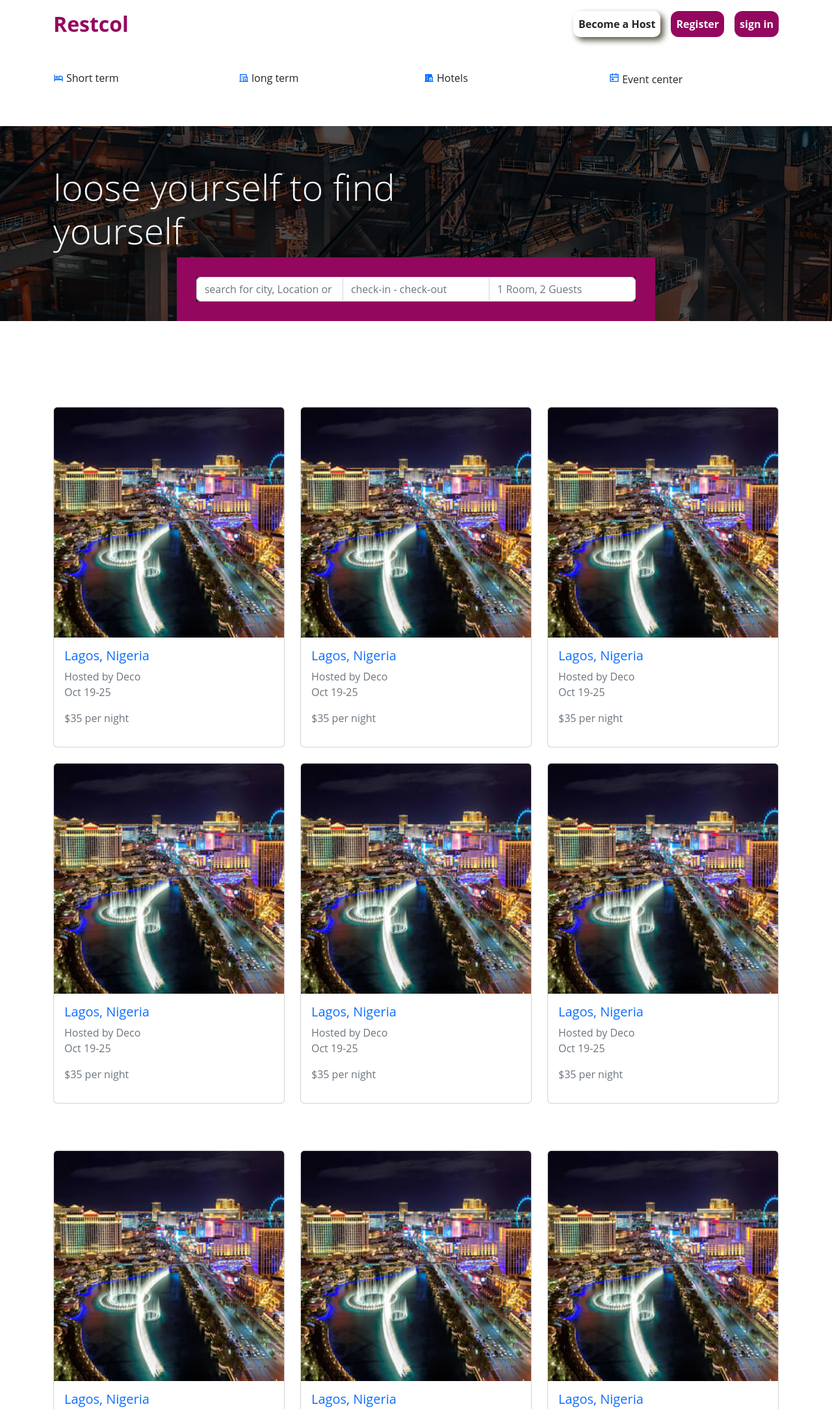
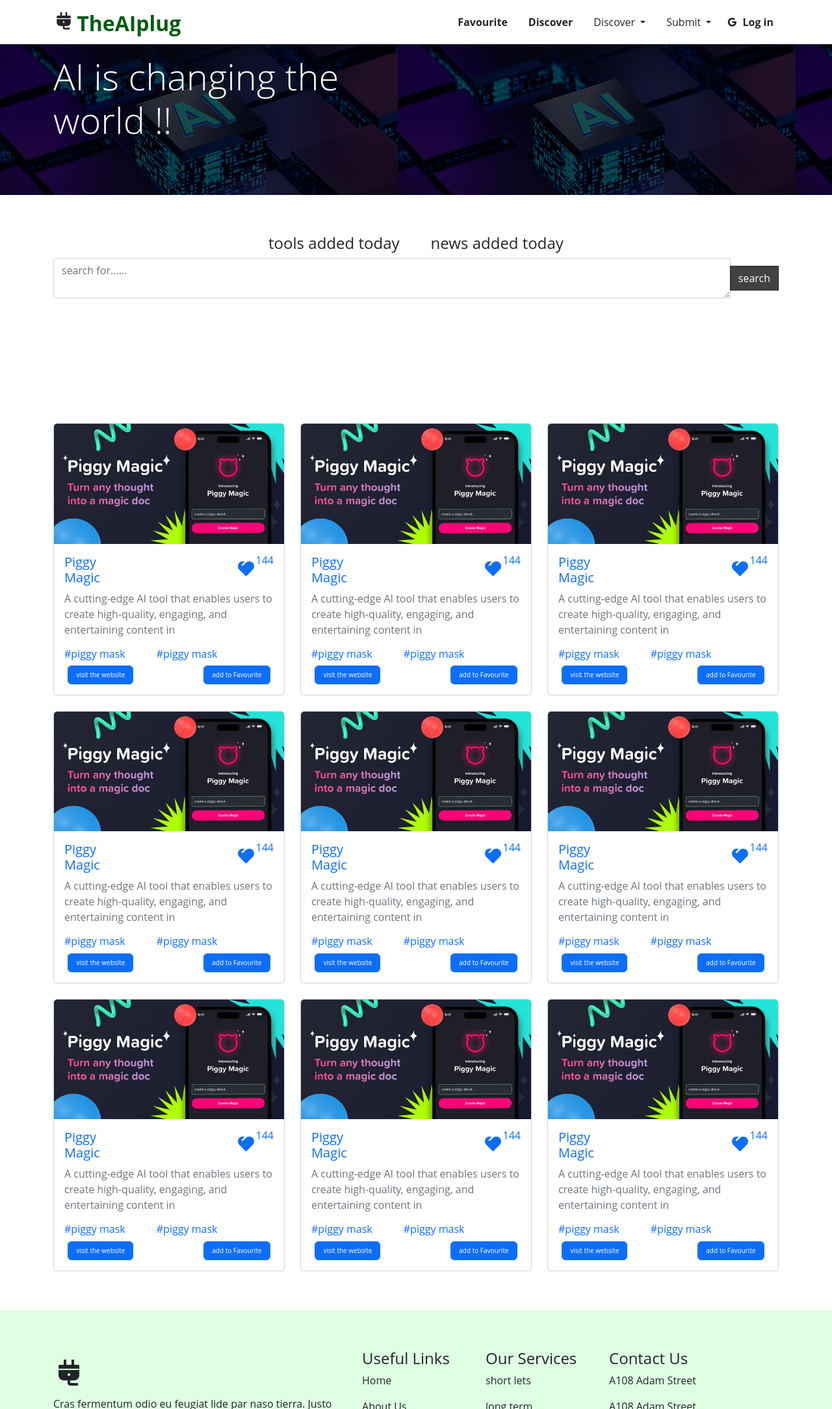
Before and after one commit to RAPHAPOMA/chizzy, a plain HTML site: page index.html in a window 1280 px wide. Shown: the top 2168 px of the page at 65% size. Drawn offline with nearby package versions, Linux system fonts and the light colour scheme.

Commit message:
juventus

```diff
--- a/css/styles.css
+++ b/css/styles.css
@@ -20,47 +20,23 @@ section{
     background-color: white;
 }
 
-.navitema a{
-    color: white;
+.nenye{
+    font-size: 2rem;
 }
 
-.navitemb a{
-    color: white;
-}
-
-.navitemc{
-    background-color: rgb(148, 7, 94) !important;
-    border-radius: 12px;
-
-}
-
-.navitemb{
-    background-color: rgb(148, 7, 94) !important;
-    border-radius: 12px;
-
-}
-
-.navitema{
-    background-color: white;
-    box-shadow:5px 5px 10px rgb(90, 87, 69);
-    border-radius: 10px;
-
-}
-
-.navlink{
-    background-color: rgb(148, 7, 94) !important;
-
-
+.soul{
+   font-size: 3rem;
 }
 
 
 
+
 .navbar-brand{
-    color: rgb(148, 7, 94) !important;
+    color: rgb(5, 92, 19) !important;
 }
 
 #loose{
-    background:linear-gradient(rgba(0, 0, 0, 0.7),rgba(0, 0, 0, 0.7)), url(/img/cta-bg.jpg);
+    background:linear-gradient(rgba(0, 0, 0, 0.7),rgba(0, 0, 0, 0.7)), url(/img/ai\ pics.jpg);
     background-attachment: fixed;
     height: 300px;
 }
@@ -74,10 +50,60 @@ a{
 
 }
 
+#tools{
+    margin-top: 50px !important;
+}
+
 #footer{
-    background-color: rgb(148, 7, 94) ;
+    background-color: rgb(223,255,226) ;
 }
 
 .input-group{
-    border: 30px solid rgb(148, 7, 94);
+    align-items: center;
+    justify-content: center;
 }
+
+.btn-search{
+    background: #424242;
+    border-radius: 0;
+    color: #fff;
+    border-width: 1px;
+    border-style: solid;
+    border-color: #1c1c1c;
+
+}
+
+.btn-search:link, .btn-search:hover{
+    color: #fff;
+}
+
+.btn-search:active, .btn-search:hover{
+    background: #1c1c1c;
+    color: #fff;
+}
+
+.game{
+    gap: 200px !important;
+}
+
+.juve{
+    font-size: 30px;
+}
+
+.kaka{
+    gap: 100px !important;
+    align-items: center;
+    justify-content: center;
+}
+
+.stan{
+    font-size: 10px;
+}
+
+.philo{
+    margin-top: 10px;
+}
+
+.whyne{
+    color: rgb(148, 7, 94);
+}
--- a/index.html
+++ b/index.html
@@ -17,7 +17,11 @@
 
   <nav class="navbar navbar-expand-lg fixed-top">
     <div class="container-lg">
-      <a class="navbar-brand fw-bold" href="">Restcol</a>
+      <div>
+        <i class="nenye ri-plug-fill"></i>
+        <a class="navbar-brand fw-bold" href="">TheAIplug</a>
+      </div>
+
 
       <div class="navbar-toggler" type="button" data-bs-toggle="collapse" data-bs-target="#navbarSupportedContent" aria-controls="navbarSupportedContent" aria-expanded="false" aria-label="Toggle navigation">
         <span class="navbar-toggler-icon"></span>
@@ -25,14 +29,46 @@
       <div class="collapse navbar-collapse" id="navbarSupportedContent">
         <ul class="navbar-nav ms-auto mb-2 mb-lg-0 gap-3">
           <li class="navitema">
-            <a class="nav-link text-dark text-center active fw-bold" aria-current="page" href="#">Become a Host</a>
+            <a class="nav-link text-dark active fw-bold" aria-current="page" href="#">Favourite</a>
           </li>
           <li class="navitemb">
-            <a class="nav-link text-light text-center active fw-bold" href="#">Register</a>
+            <a class="nav-link text-dark active fw-bold" href="/signup.html">Discover</a>
           </li>
 
-          <li class="navitemc">
-            <a class="nav-link text-light text-center active fw-bold" href="/login.html">sign in</a>
+          <li class="nav-item dropdown">
+            <a class="nav-link dropdown-toggle text-dark active" href="#" role="button" data-bs-toggle="dropdown" aria-expanded="false">
+              Discover
+            </a>
+            <ul class="dropdown-menu">
+              <li><a class="dropdown-item" href="#">Action</a></li>
+              <li><a class="dropdown-item" href="#">Another action</a></li>
+              <li><hr class="dropdown-divider"></li>
+              <li><a class="dropdown-item" href="#">Something else here</a></li>
+            </ul>
+          </li>
+
+          <li class="nav-item dropdown">
+            <a class="nav-link dropdown-toggle text-dark active" href="#" role="button" data-bs-toggle="dropdown" aria-expanded="false">
+              Submit
+            </a>
+            <ul class="dropdown-menu">
+              <li><a class="dropdown-item" href="#">Action</a></li>
+              <li><a class="dropdown-item" href="#">Another action</a></li>
+              <li><a class="dropdown-item" href="#">Something else here</a></li>
+              <li><hr class="dropdown-divider"></li>
+              <div class="soso d-flex gap-5 text-center">
+                <i class="ri-youtube-fill"></i>
+                <i class="ri-linkedin-box-fill"></i>
+                <i class="ri-twitter-fill"></i>
+              </div>
+
+            </ul>
+          </li>
+
+
+          <li class="naviteme d-flex ">
+            <i class="tech mt-2 ri-google-fill"></i>
+            <a class="nav-link text-dark text-center active fw-bold" href="/login.html">Log in</a>
           </li>
 
         </ul>
@@ -40,60 +76,36 @@
     </div>
   </nav>
 
-  <section id="terms">
-    <div class="container-lg">
-      <div class="row mt-5  d-flex">
-        <div class="oma col-lg-3 col-sm-4 d-flex gap-1">
-          <a href="">
-          <i class="ri-hotel-bed-line"></i>
-         <a class="oma text-decoration-none text-dark active" href="">Short term</a>
-         </a>
-        </div>
-
-        <div class="lay col-lg-3 col-sm-4 d-flex gap-1">
-          <a href="">
-          <i class="ri-hotel-line"></i>
-          <a class="lay text-decoration-none text-dark active" href="">long term</a>
-          </a>
-        </div>
-
-        <div class="col-lg-3 col-sm-4 d-flex gap-1">
-          <a href="">
-          <i class="ri-hotel-fill"></i>
-          <a class="buju text-decoration-none text-dark active" href="">Hotels</a>
-          </a>
-        </a>
-        </div>
-
-        <div class="col-lg-3 gap-1">
-          <a href="">
-          <i class="ri-calendar-event-line"></i>
-          <a class="ayo text-decoration-none text-dark active" href="">Event center</a>
-          </a>
-        </div>
-      </div>
-    </div>
-
-  </section>
-
   <section id="loose">
     <div class="container">
       <div class="col-6">
-        <h1 class="posky text-light active display-4">loose yourself to find yourself</h1>
+        <h1 class="posky text-light active display-4 mt-4">AI is changing the world !!</h1>
 
       </div>
 
     </div>
 
-    <div class="row justify-content-center align-items-center">
-      <div class="col-lg-7">
-        <div class="input-group">
-          <input type="text" class="form-control" placeholder="search for city, Location or Hotels" aria-label="Username" aria-describedby="basic-addon1">
-          <input type="text" class="form-control" placeholder="check-in - check-out" aria-label="Username" aria-describedby="basic-addon1">
-          <input type="text" class="form-control" placeholder="1 Room, 2 Guests" aria-label="Username" aria-describedby="basic-addon1">
+  </section>
+
+  <section class="tools">
+    <div class="container-lg">
+
+     <div class="ama d-flex gap-5 justify-content-center">
+      <div class="ads">
+        <h4>tools added today</h4>
+      </div>
+
+      <div class="kolo">
+        <h4>news added today</h4>
+      </div>
 
      </div>
+     <div class="input-group">
+      <textarea class="form-control" placeholder="search for......"></textarea>
+      <span class="input-group-btn">
+        <button class="btn btn-search" type="button"><i class="fa fa-search fa-w"></i>search</button>
 
+      </span>
     </div>
 
 
@@ -109,27 +121,56 @@
         <a href="">
         <div class="a card" >
           <div class="pic1">
-            <img src="/img/14667_v10.jpeg" class="card-img-top" alt="...">
+            <img src="/img/piggy magic.webp" class="card-img-top" alt="...">
           </div>
           <div class="card-body">
-            <h5>Lagos, Nigeria</h5>
-            <p class="card-text text-muted active">Hosted by Deco <br> Oct 19-25</p>
-            <p class="text-muted">$35 per night</p>
+            <div class="game d-flex gap-5">
+             <h5>Piggy Magic</h5>
+              <div class="d-flex">
+                <i class="juve ri-heart-2-fill"></i>
+                <h6>144</h6>
+              </div>
+            </div>
+            <p class="card-text text-muted active">A cutting-edge AI tool that enables
+              users to create high-quality, engaging, and entertaining content in</p>
+              <div class="hashtag d-flex gap-5">
+                <h6>#piggy mask</h6>
+                <h6>#piggy mask</h6>
+              </div>
+              <div class="kaka gap-5 d-md-flex">
+                <button class="stan btn btn-primary me-md-2" type="button">visit the website</button>
+                <button class="stan btn btn-primary" type="button">add to Favourite</button>
+              </div>
           </div>
         </div>
       </a>
       </div>
 
+
       <div class="col-lg-4 col-md-6 col-10">
         <a href="">
-        <div class="a card " >
+        <div class="a card" >
           <div class="pic1">
-            <img src="/img/14667_v10.jpeg" class="card-img-top" alt="...">
+            <img src="/img/piggy magic.webp" class="card-img-top" alt="...">
           </div>
           <div class="card-body">
-            <h5>Lagos, Nigeria</h5>
-            <p class="card-text text-muted active">Hosted by Deco <br> Oct 19-25</p>
-            <p class="text-muted">$35 per night</p>
+            <div class="game d-flex gap-5">
+             <h5>Piggy Magic</h5>
+              <div class="d-flex">
+                <i class="juve ri-heart-2-fill"></i>
+                <h6>144</h6>
+              </div>
+            </div>
+            <p class="card-text text-muted active">A cutting-edge AI tool that enables
+              users to create high-quality, engaging, and entertaining content in</p>
+              <div class="hashtag d-flex gap-5">
+                <h6>#piggy mask</h6>
+                <h6>#piggy mask</h6>
+              </div>
+              <div class="kaka gap-5 d-md-flex">
+                <button class="stan btn btn-primary me-md-2" type="button">visit the website</button>
+                <button class="stan btn btn-primary" type="button">add to Favourite</button>
+              </div>
           </div>
         </div>
       </a>
@@ -139,12 +180,26 @@
         <a href="">
         <div class="a card" >
           <div class="pic1">
-            <img src="/img/14667_v10.jpeg" class="card-img-top" alt="...">
+            <img src="/img/piggy magic.webp" class="card-img-top" alt="...">
           </div>
           <div class="card-body">
-            <h5>Lagos, Nigeria</h5>
-            <p class="card-text text-muted active">Hosted by Deco <br> Oct 19-25</p>
-            <p class="text-muted">$35 per night</p>
+            <div class="game d-flex gap-5">
+             <h5>Piggy Magic</h5>
+              <div class="d-flex">
+                <i class="juve ri-heart-2-fill"></i>
+                <h6>144</h6>
+              </div>
+            </div>
+            <p class="card-text text-muted active">A cutting-edge AI tool that enables
+              users to create high-quality, engaging, and entertaining content in</p>
+              <div class="hashtag d-flex gap-5">
+                <h6>#piggy mask</h6>
+                <h6>#piggy mask</h6>
+              </div>
+              <div class="kaka gap-5 d-md-flex">
+                <button class="stan btn btn-primary me-md-2" type="button">visit the website</button>
+                <button class="stan btn btn-primary" type="button">add to Favourite</button>
+              </div>
           </div>
         </div>
       </a>
@@ -153,83 +208,30 @@
      <!-- </div> -->
 
      <!-- <div class="row d-flex gy-4 mt-1 justify-content-center align-items-center"> -->
-      <div class="col-lg-4 col-lg-4 col-md-6 col-10">
-        <a href="">
-        <div class="a card">
-          <div class="pic1">
-            <img src="/img/14667_v10.jpeg" class="card-img-top" alt="...">
-
-          </div>
-          <div class="card-body">
-            <h5>Lagos, Nigeria</h5>
-            <p class="card-text text-muted active">Hosted by Deco <br> Oct 19-25</p>
-            <p class="text-muted">$35 per night</p>
-          </div>
-        </div>
-      </a>
-      </div>
-
-      <div class="col-lg-4 col-lg-4 col-md-6 col-10">
-        <a href="">
-        <div class="a card">
-          <div class="pic1">
-            <img src="/img/14667_v10.jpeg" class="card-img-top" alt="...">
-          </div>
-          <div class="card-body">
-            <h5>Lagos, Nigeria</h5>
-            <p class="card-text text-muted active">Hosted by Deco <br> Oct 19-25</p>
-            <p class="text-muted">$35 per night</p>
-          </div>
-        </div>
-      </a>
-      </div>
-
-      <div class="col-lg-4 col-lg-4 col-md-6 col-10">
-        <a href="">
-        <div class="a card">
-          <div class="pic1">
-            <img src="/img/14667_v10.jpeg" class="card-img-top" alt="...">
-          </div>
-          <div class="card-body">
-            <h5>Lagos, Nigeria</h5>
-            <p class="card-text text-muted active">Hosted by Deco <br> Oct 19-25</p>
-            <p class="text-muted">$35 per night</p>
-          </div>
-        </div>
-      </a>
-      </div>
-
-     </div>
-   </div>
-
-
-   <div class="container-lg">
-   <div class="row d-flex gy-4 mt-5 justify-content-center align-items-center">
       <div class="col-lg-4 col-md-6 col-10">
         <a href="">
         <div class="a card" >
           <div class="pic1">
-          <img src="/img/14667_v10.jpeg" class="card-img-top" alt="...">
+            <img src="/img/piggy magic.webp" class="card-img-top" alt="...">
           </div>
           <div class="card-body">
-          <h5>Lagos, Nigeria</h5>
-          <p class="card-text text-muted active">Hosted by Deco <br> Oct 19-25</p>
-          <p class="text-muted">$35 per night</p>
+            <div class="game d-flex gap-5">
+             <h5>Piggy Magic</h5>
+              <div class="d-flex">
+                <i class="juve ri-heart-2-fill"></i>
+                <h6>144</h6>
               </div>
             </div>
-    </a>
+            <p class="card-text text-muted active">A cutting-edge AI tool that enables
+              users to create high-quality, engaging, and entertaining content in</p>
+              <div class="hashtag d-flex gap-5">
+                <h6>#piggy mask</h6>
+                <h6>#piggy mask</h6>
               </div>
-
-    <div class="col-lg-4 col-md-6 col-10">
-      <a href="">
-      <div class="a card " >
-        <div class="pic1">
-          <img src="/img/14667_v10.jpeg" class="card-img-top" alt="...">
+              <div class="kaka gap-5 d-md-flex">
+                <button class="stan btn btn-primary me-md-2" type="button">visit the website</button>
+                <button class="stan btn btn-primary" type="button">add to Favourite</button>
               </div>
-        <div class="card-body">
-          <h5>Lagos, Nigeria</h5>
-          <p class="card-text text-muted active">Hosted by Deco <br> Oct 19-25</p>
-          <p class="text-muted">$35 per night</p>
           </div>
         </div>
       </a>
@@ -239,61 +241,142 @@
         <a href="">
         <div class="a card" >
           <div class="pic1">
-          <img src="/img/14667_v10.jpeg" class="card-img-top" alt="...">
+            <img src="/img/piggy magic.webp" class="card-img-top" alt="...">
           </div>
           <div class="card-body">
-          <h5>Lagos, Nigeria</h5>
-          <p class="card-text text-muted active">Hosted by Deco <br> Oct 19-25</p>
-          <p class="text-muted">$35 per night</p>
+            <div class="game d-flex gap-5">
+             <h5>Piggy Magic</h5>
+              <div class="d-flex">
+                <i class="juve ri-heart-2-fill"></i>
+                <h6>144</h6>
+              </div>
+            </div>
+            <p class="card-text text-muted active">A cutting-edge AI tool that enables
+              users to create high-quality, engaging, and entertaining content in</p>
+              <div class="hashtag d-flex gap-5">
+                <h6>#piggy mask</h6>
+                <h6>#piggy mask</h6>
+              </div>
+              <div class="kaka gap-5 d-md-flex">
+                <button class="stan btn btn-primary me-md-2" type="button">visit the website</button>
+                <button class="stan btn btn-primary" type="button">add to Favourite</button>
+              </div>
           </div>
         </div>
       </a>
       </div>
 
-   <!-- </div> -->
-
-   <!-- <div class="row d-flex gy-4 mt-1 justify-content-center align-items-center"> -->
-    <div class="col-lg-4 col-lg-4 col-md-6 col-10">
+      <div class="col-lg-4 col-md-6 col-10">
         <a href="">
-      <div class="a card">
+        <div class="a card" >
           <div class="pic1">
-          <img src="/img/14667_v10.jpeg" class="card-img-top" alt="...">
-
+            <img src="/img/piggy magic.webp" class="card-img-top" alt="...">
           </div>
           <div class="card-body">
-          <h5>Lagos, Nigeria</h5>
-          <p class="card-text text-muted active">Hosted by Deco <br> Oct 19-25</p>
-          <p class="text-muted">$35 per night</p>
+            <div class="game d-flex gap-5">
+             <h5>Piggy Magic</h5>
+              <div class="d-flex">
+                <i class="juve ri-heart-2-fill"></i>
+                <h6>144</h6>
+              </div>
+            </div>
+            <p class="card-text text-muted active">A cutting-edge AI tool that enables
+              users to create high-quality, engaging, and entertaining content in</p>
+              <div class="hashtag d-flex gap-5">
+                <h6>#piggy mask</h6>
+                <h6>#piggy mask</h6>
+              </div>
+              <div class="kaka gap-5 d-md-flex">
+                <button class="stan btn btn-primary me-md-2" type="button">visit the website</button>
+                <button class="stan btn btn-primary" type="button">add to Favourite</button>
+              </div>
           </div>
         </div>
       </a>
       </div>
 
-    <div class="col-lg-4 col-lg-4 col-md-6 col-10">
+      <div class="col-lg-4 col-md-6 col-10">
         <a href="">
-      <div class="a card">
+        <div class="a card" >
           <div class="pic1">
-          <img src="/img/14667_v10.jpeg" class="card-img-top" alt="...">
+            <img src="/img/piggy magic.webp" class="card-img-top" alt="...">
           </div>
           <div class="card-body">
-          <h5>Lagos, Nigeria</h5>
-          <p class="card-text text-muted active">Hosted by Deco <br> Oct 19-25</p>
-          <p class="text-muted">$35 per night</p>
+            <div class="game d-flex gap-5">
+             <h5>Piggy Magic</h5>
+              <div class="d-flex">
+                <i class="juve ri-heart-2-fill"></i>
+                <h6>144</h6>
+              </div>
+            </div>
+            <p class="card-text text-muted active">A cutting-edge AI tool that enables
+              users to create high-quality, engaging, and entertaining content in</p>
+              <div class="hashtag d-flex gap-5">
+                <h6>#piggy mask</h6>
+                <h6>#piggy mask</h6>
+              </div>
+              <div class="kaka gap-5 d-md-flex">
+                <button class="stan btn btn-primary me-md-2" type="button">visit the website</button>
+                <button class="stan btn btn-primary" type="button">add to Favourite</button>
+              </div>
           </div>
         </div>
       </a>
       </div>
 
-    <div class="col-lg-4 col-lg-4 col-md-6 col-10">
+      <div class="col-lg-4 col-md-6 col-10">
         <a href="">
-      <div class="a card">
+        <div class="a card" >
           <div class="pic1">
-          <img src="/img/14667_v10.jpeg" class="card-img-top" alt="...">
+            <img src="/img/piggy magic.webp" class="card-img-top" alt="...">
           </div>
           <div class="card-body">
-          <h5>Lagos, Nigeria</h5>
-          <p class="card-text text-muted active">Hosted by Deco <br> Oct 19-25</p>
-          <p class="text-muted">$35 per night</p>
+            <div class="game d-flex gap-5">
+             <h5>Piggy Magic</h5>
+              <div class="d-flex">
+                <i class="juve ri-heart-2-fill"></i>
+                <h6>144</h6>
+              </div>
+            </div>
+            <p class="card-text text-muted active">A cutting-edge AI tool that enables
+              users to create high-quality, engaging, and entertaining content in</p>
+              <div class="hashtag d-flex gap-5">
+                <h6>#piggy mask</h6>
+                <h6>#piggy mask</h6>
+              </div>
+              <div class="kaka gap-5 d-md-flex">
+                <button class="stan btn btn-primary me-md-2" type="button">visit the website</button>
+                <button class="stan btn btn-primary" type="button">add to Favourite</button>
+              </div>
+          </div>
+        </div>
+      </a>
+      </div>
+
+      <div class="col-lg-4 col-md-6 col-10">
+        <a href="">
+        <div class="a card" >
+          <div class="pic1">
+            <img src="/img/piggy magic.webp" class="card-img-top" alt="...">
+          </div>
+          <div class="card-body">
+            <div class="game d-flex gap-5">
+             <h5>Piggy Magic</h5>
+              <div class="d-flex">
+                <i class="juve ri-heart-2-fill"></i>
+                <h6>144</h6>
+              </div>
+            </div>
+            <p class="card-text text-muted active">A cutting-edge AI tool that enables
+              users to create high-quality, engaging, and entertaining content in</p>
+              <div class="hashtag d-flex gap-5">
+                <h6>#piggy mask</h6>
+                <h6>#piggy mask</h6>
+              </div>
+              <div class="kaka  gap-5 d-md-flex">
+                <button class="stan btn btn-primary me-md-2" type="button">visit the website</button>
+                <button class="stan btn btn-primary" type="button">add to Favourite</button>
+              </div>
           </div>
         </div>
       </a>
@@ -301,14 +384,16 @@
 
      </div>
    </div>
+
+ </div>
 </section>
 
 <section id="footer">
   <div class="container-lg">
     <div class="row gy-4">
-      <div class="col-lg-5 info text-light">
+      <div class="col-lg-5 info text-dark">
         <a href=""></a>
-        <h1 class="text-light active">Restcol</h1>
+        <i class="soul ri-plug-fill"></i>
         <p>Cras fermentum odio eu feugiat lide par
           naso tierra. Justo eget nada terra videa magna derita valies darta donna mare ferme
           ntum iaculis eu non diam phasellus.</p>
@@ -322,7 +407,7 @@
       </div>
 
 
-      <div class=" col-lg-2 text-light">
+      <div class=" col-lg-2 text-dark">
         <h4>Useful Links</h4>
         <p>Home</p>
         <p>About Us</p>
@@ -330,7 +415,7 @@
         <p>terms of Services</p>
         <p>rivacy policy</p>
       </div>
-      <div class=" col-lg-2 text-light">
+      <div class=" col-lg-2 text-dark">
         <h4>Our Services</h4>
         <p>short lets</p>
         <p>long term</p>
@@ -338,7 +423,7 @@
         <p>Event center</p>
         <p>tourism</p>
       </div>
-      <div class="col-lg-3 text-light active">
+      <div class="col-lg-3 text-dark active">
         <h4>Contact Us</h4>
         <p>A108 Adam Street</p>
         <p>A108 Adam Street</p>
@@ -349,10 +434,11 @@
 
     </div>
 
-    <div class="container mt-4 text-light">
+    <div class="container mt-4 text-dark">
       <div class="fs-9 justify-content-center d-flex">
         <i class="ri-copyright-line"></i>
-        <p>copyright Restcol.All right reserved</p>
+        <p>copyright Restcol.All right reserved</p><br>
+        <p>2022</p>
       </div>
       <p class="text-center">designed by Restcol</p>
 
@@ -364,12 +450,6 @@
 
 
 
-
-
-
-
-
-
   <script src="https://unpkg.com/aos@next/dist/aos.js"></script>
   <script src="https://cdn.jsdelivr.net/npm/bootstrap@5.2.0/dist/js/bootstrap.bundle.min.js"></script>
   <script src="/js/main.js"></script>
```
Also changed, not shown: detail_page.html (+32 -0 lines), hotels.html (+0 -6 lines), login.html (+4 -3 lines), signup.html (added, +67 -0 lines), img/14667_v10.jpeg (deleted), img/ai pics.jpg (added), img/copy.webp (added), img/cta-bg.jpg (deleted), img/durable.webp (added), img/gpt.webp (added), img/piggy magic.webp (added), img/rota.webp (added), img/studio.webp (added). Lines whose indentation alone changed are shown as unchanged.
